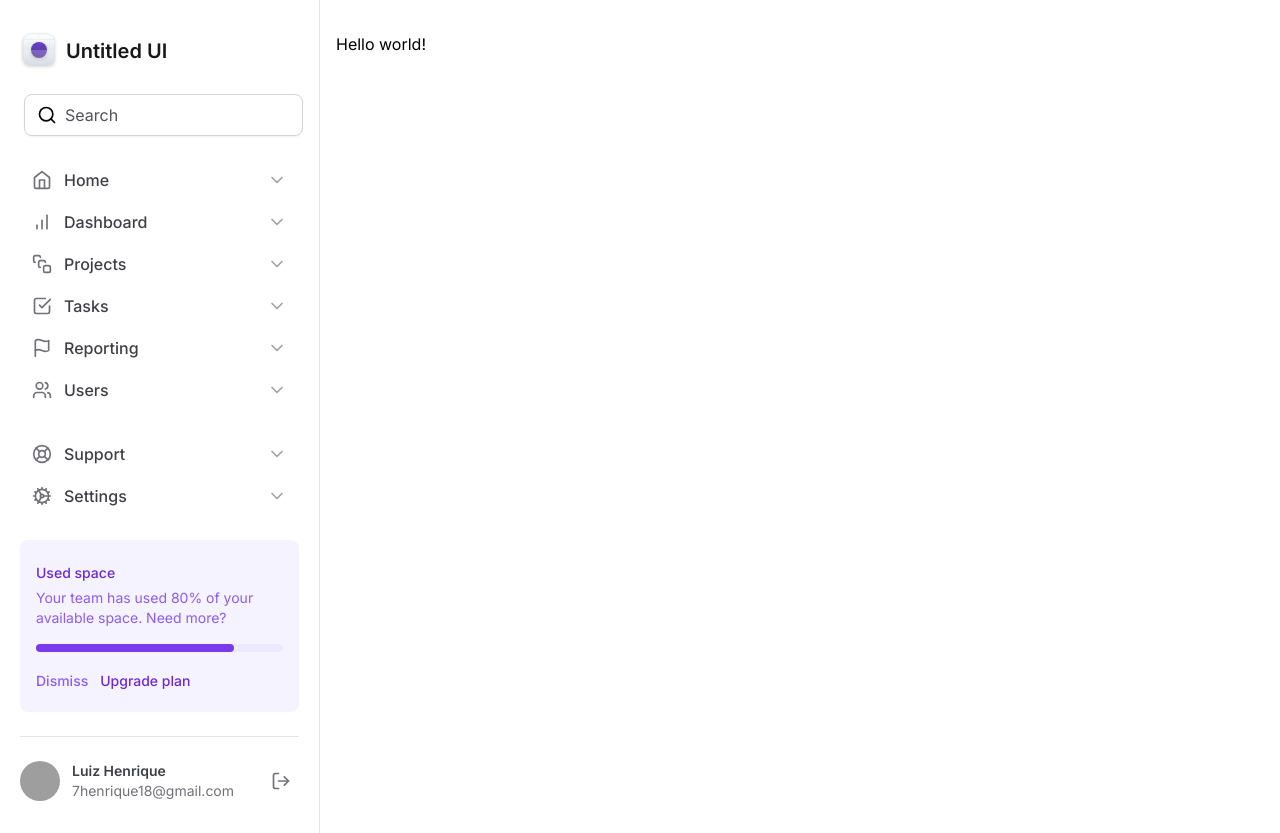
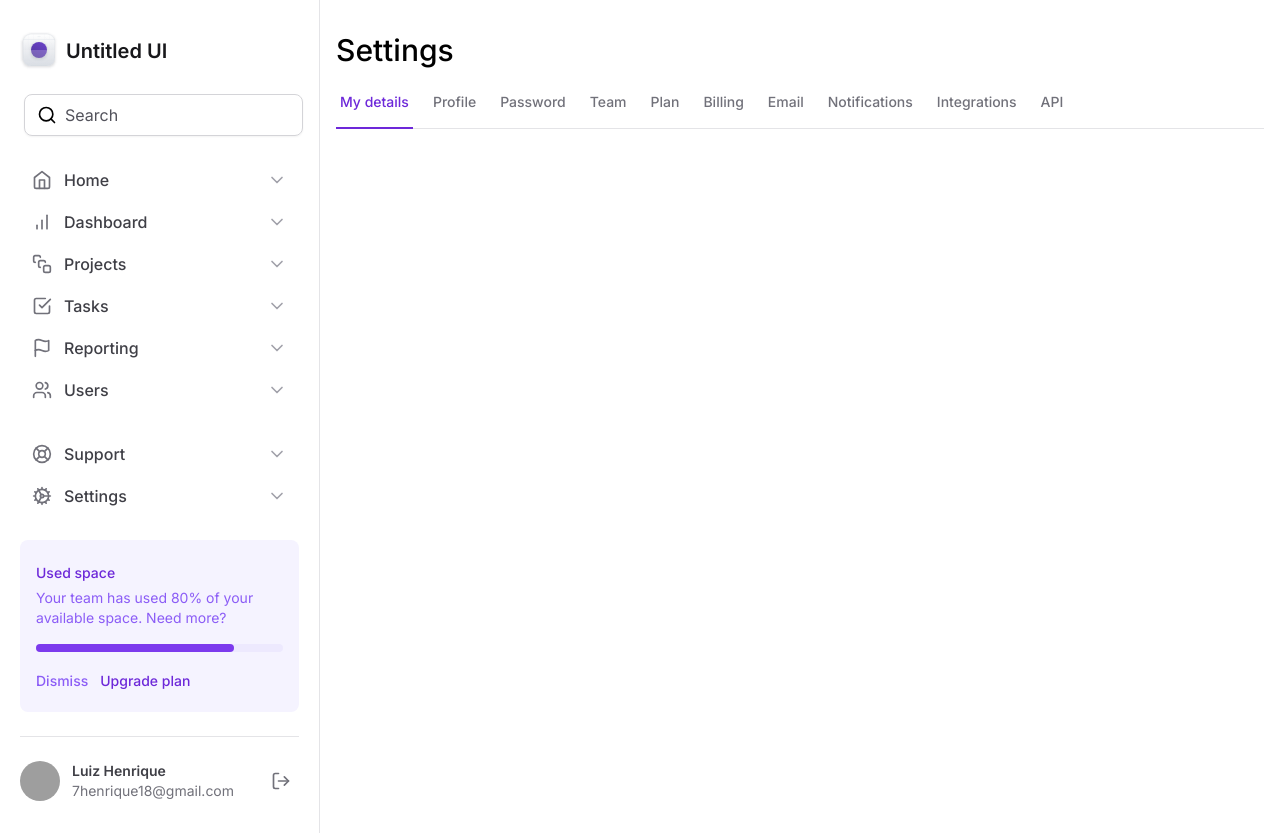
Before and after one commit to lui7henrique/tailwind-nextjs, a Next.js app: page / in a window 1280 px wide. Built offline with nearby package versions, Linux system fonts and the light colour scheme; grey boxes are pictures that could not be loaded.

Commit message:
feat: Setup tabs with Radix Tabs

```diff
--- a/package.json
+++ b/package.json
@@ -9,6 +9,7 @@
     "lint": "next lint"
   },
   "dependencies": {
+    "@radix-ui/react-tabs": "^1.0.4",
     "@types/node": "20.4.9",
     "@types/react": "18.2.20",
     "@types/react-dom": "18.2.7",
--- a/src/app/layout.tsx
+++ b/src/app/layout.tsx
@@ -16,7 +16,7 @@
   children: React.ReactNode
 }) {
   return (
-    <html lang="en">
+    <html lang="en" className="antialiased">
       <body className={inter.className}>
         <div className="grid min-h-screen grid-cols-app">
           <Sidebar />
--- a/src/app/page.tsx
+++ b/src/app/page.tsx
@@ -1,3 +1,11 @@
+import { SettingsTabs } from '@/components/SettingsTabs'
+
 export default function Home() {
-  return <h1>Hello world!</h1>
+  return (
+    <>
+      <h1 className="to-zinc-900 text-3xl font-medium">Settings</h1>
+
+      <SettingsTabs />
+    </>
+  )
 }
--- /dev/null
+++ b/src/components/SettingsTabs/TabItem.tsx
@@ -0,0 +1,24 @@
+'use client'
+
+import * as Tabs from '@radix-ui/react-tabs'
+
+export interface TabItemProps {
+  value: string
+  title: string
+  isSelected?: boolean
+}
+
+export function TabItem({ value, title, isSelected = false }: TabItemProps) {
+  return (
+    <Tabs.Trigger
+      value={value}
+      className="relative px-1 pb-4 text-sm font-medium text-zinc-500 hover:text-violet-700 data-[state=active]:text-violet-700"
+    >
+      <span>{title}</span>
+
+      {isSelected && (
+        <div className="absolute -bottom-px left-0 right-0 h-0.5 bg-violet-700" />
+      )}
+    </Tabs.Trigger>
+  )
+}
--- /dev/null
+++ b/src/components/SettingsTabs/index.tsx
@@ -0,0 +1,54 @@
+'use client'
+
+import * as Tabs from '@radix-ui/react-tabs'
+import { TabItem } from './TabItem'
+import { useState } from 'react'
+
+export function SettingsTabs() {
+  const [currentTab, setCurrentTab] = useState('tab1')
+
+  return (
+    <Tabs.Root value={currentTab} onValueChange={setCurrentTab}>
+      <Tabs.List className="mt-6 flex w-full items-center gap-4 border-b border-zinc-200">
+        <TabItem
+          value="tab1"
+          title="My details"
+          isSelected={currentTab === 'tab1'}
+        />
+        <TabItem
+          value="tab2"
+          title="Profile"
+          isSelected={currentTab === 'tab2'}
+        />
+        <TabItem
+          value="tab3"
+          title="Password"
+          isSelected={currentTab === 'tab3'}
+        />
+        <TabItem value="tab4" title="Team" isSelected={currentTab === 'tab4'} />
+        <TabItem value="tab5" title="Plan" isSelected={currentTab === 'tab5'} />
+        <TabItem
+          value="tab6"
+          title="Billing"
+          isSelected={currentTab === 'tab6'}
+        />
+        <TabItem
+          value="tab7"
+          title="Email"
+          isSelected={currentTab === 'tab7'}
+        />
+        <TabItem
+          value="tab8"
+          title="Notifications"
+          isSelected={currentTab === 'tab8'}
+        />
+        <TabItem
+          value="tab9"
+          title="Integrations"
+          isSelected={currentTab === 'tab9'}
+        />
+        <TabItem value="tab9" title="API" isSelected={currentTab === 'tab9'} />
+      </Tabs.List>
+    </Tabs.Root>
+  )
+}
```
Also changed, not shown: 1 other file (tests, documents, lock files or other folders).
